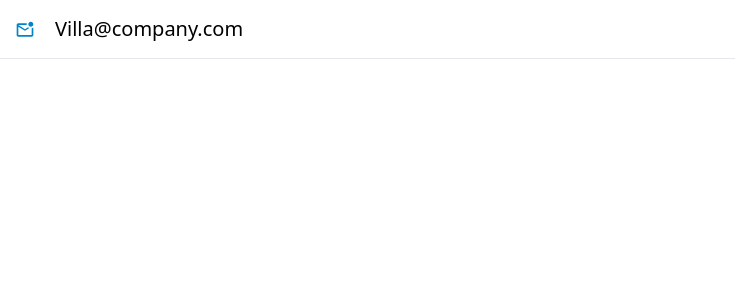
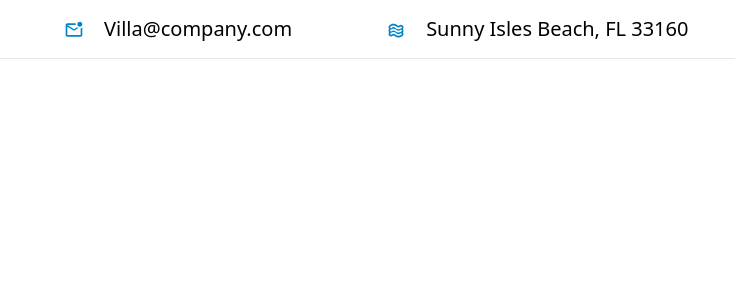
Before and after one commit to saravanan642/Hotel-React, a React (Create React App) app: page / in a window 1280 px wide. Shown: the top 300 px of the page, without its empty margins (0-735 px from the left). Built offline with nearby package versions, Linux system fonts and the light colour scheme.

Commit message:
Heapder email upadte

```diff
--- a/src/Components/Header.js
+++ b/src/Components/Header.js
@@ -1,12 +1,21 @@
 import React from 'react'
 import { MdOutlineMarkEmailUnread } from "react-icons/md";
+import { TiWavesOutline } from "react-icons/ti";
 
 const Header = () => {
   return (
     <div>
-      <div className="flex  gap-[20px] text-xl m-[15px] ">
-        <MdOutlineMarkEmailUnread className=" mt-[5px] text-sky-600" />
-        <p className=' font-light'>Villa@company.com</p>
+      <div className=' flex gap-[15px] border border-none '>
+        <div className="flex  gap-[20px] text-xl m-[15px] ml-[5%]">
+          <MdOutlineMarkEmailUnread className=" mt-[5px] text-sky-600" />
+          <p className=' font-light'>Villa@company.com</p>
+        </div>
+
+
+        <div className=" flex  gap-[20px] text-xl m-[15px] ml-[5%]">
+          <TiWavesOutline className=" mt-[5px] text-sky-600" />
+          <p className=' font-light'> Sunny Isles Beach, FL 33160</p>
+        </div>
       </div>
       <hr></hr>
 
```
